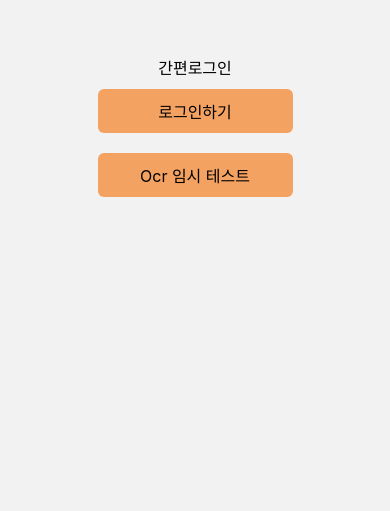
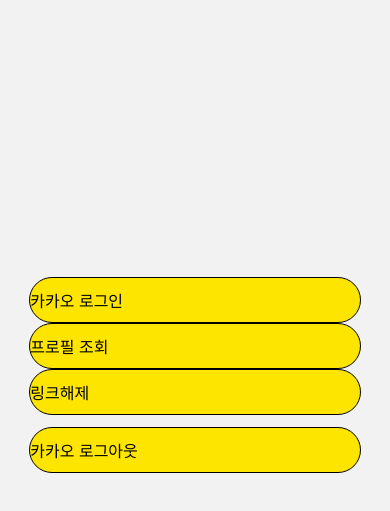
Before and after one commit to speeditDev/speedit, a React Native app in the folder speeditApp/: screen /KakaoLoginSample in a window 390 px wide. Shown: the part 291-802 px from the top of the page. Built offline with nearby package versions, Linux system fonts and the light colour scheme.

Commit message:
카카오 로그인(애플) 추가

```diff
--- a/speeditApp/package.json
+++ b/speeditApp/package.json
@@ -10,6 +10,7 @@
     "lint": "eslint . --ext .js,.jsx,.ts,.tsx"
   },
   "dependencies": {
+    "@react-native-seoul/kakao-login": "^3.4.3",
     "@react-navigation/bottom-tabs": "^6.0.9",
     "@react-navigation/native": "^6.0.6",
     "@react-navigation/native-stack": "^6.2.5",
--- a/speeditApp/src/navigation/RootStackNavigator.tsx
+++ b/speeditApp/src/navigation/RootStackNavigator.tsx
@@ -5,6 +5,7 @@
 import SignUpScreen from '../screens/singUp/SignUpScreen';
 import BottomGnbStackNavigator from './BottomGnbStackNavigator';
 import OcrSampleStackNavigator from '../temp/ocr/OcrSampleStackNavigator';
+import KakaoLoginSample from '../temp/kakao/KakaoLogin';
 
 // root 스택에서 갈 수 있는 화면들
 // - 스플래쉬 // todo : 각 네이티브에서 할지, RN 영역에서 할지
@@ -24,6 +25,9 @@
 
   // ocr 테스트 임시
   OcrSampleStackScreen: undefined;
+
+  // kakao 로그인 테스트 임시
+  KakaoLoginSample: undefined;
 };
 
 const RootStack = createNativeStackNavigator<RootStackParam>();
@@ -36,7 +40,7 @@
 
 const RootStackNavigator = () => (
   <RootStack.Navigator
-    initialRouteName={'SnsLoginScreen'}
+    initialRouteName={'KakaoLoginSample'}
     screenOptions={{presentation: 'card', headerShown: false, animation: 'slide_from_right'}}>
     <RootStack.Screen name={'SnsLoginScreen'} component={SnsLoginScreen} />
     <RootStack.Screen name={'SignUpScreen'} component={SignUpScreen} />
@@ -44,6 +48,9 @@
 
     {/* 임시화면, todo: remove */}
     <RootStack.Screen name={'OcrSampleStackScreen'} component={OcrSampleStackNavigator} />
+
+    {/*임시화면*/}
+    <RootStack.Screen name={'KakaoLoginSample'} component={KakaoLoginSample} />
   </RootStack.Navigator>
 );
 
--- /dev/null
+++ b/speeditApp/src/temp/kakao/KakaoLogin.tsx
@@ -0,0 +1,109 @@
+import {
+  KakaoOAuthToken,
+  KakaoProfile,
+  getProfile as getKakaoProfile,
+  login,
+  logout,
+  unlink,
+} from '@react-native-seoul/kakao-login';
+import React, {useState} from 'react';
+import {View, Text, TouchableOpacity} from 'react-native';
+import styled from 'styled-components/native';
+
+const ButtonWrapper = styled.View`
+  position: absolute;
+  flex-direction: column;
+  bottom: 40px;
+  width: 85%;
+  align-self: center;
+`;
+
+const KakaoLoginSample = () => {
+  const [result, setResult] = useState<string>('');
+
+  const signInWithKakao = async () => {
+    console.log('11');
+    const token = await login();
+    console.log(JSON.stringify(token));
+    console.log('22');
+    // setResult(JSON.stringify(token));
+  };
+
+  const signOutWithKakao = async (): Promise<void> => {
+    const message = await logout();
+
+    setResult(message);
+  };
+
+  const getProfile = async (): Promise<void> => {
+    // @ts-ignore
+    // const profile: KakaoProfile = await getKakaoProfile();
+
+    const profile = await getKakaoProfile();
+
+    setResult(JSON.stringify(profile));
+  };
+
+  const unlinkKakao = async (): Promise<void> => {
+    const message = await unlink();
+
+    setResult(message);
+  };
+
+  return (
+    <View style={{flex: 1, alignContent: 'center', justifyContent: 'center'}}>
+      <Text>{result}</Text>
+      <ButtonWrapper>
+        <TouchableOpacity
+          testID="btn-login"
+          style={{
+            backgroundColor: '#FEE500',
+            borderRadius: 40,
+            borderWidth: 1,
+            paddingVertical: 10,
+          }}
+          onPress={() => signInWithKakao()}>
+          <Text style={{color: 'black', fontSize: 16}}>{`카카오 로그인`}</Text>
+        </TouchableOpacity>
+
+        <TouchableOpacity
+          testID="btn-login"
+          style={{
+            backgroundColor: '#FEE500',
+            borderRadius: 40,
+            borderWidth: 1,
+            paddingVertical: 10,
+          }}
+          onPress={() => getProfile()}>
+          <Text style={{color: 'black', fontSize: 16}}>{`프로필 조회`}</Text>
+        </TouchableOpacity>
+        <TouchableOpacity
+          testID="btn-login"
+          style={{
+            backgroundColor: '#FEE500',
+            borderRadius: 40,
+            borderWidth: 1,
+            paddingVertical: 10,
+          }}
+          onPress={() => unlinkKakao()}>
+          <Text style={{color: 'black', fontSize: 16}}>{`링크해제`}</Text>
+        </TouchableOpacity>
+        <View style={{marginTop: 12}} />
+        <TouchableOpacity
+          testID="btn-login"
+          style={{
+            backgroundColor: '#FEE500',
+            borderRadius: 40,
+            borderWidth: 1,
+            paddingVertical: 10,
+          }}
+          onPress={() => signOutWithKakao()}>
+          <Text style={{color: 'black', fontSize: 16}}>{`카카오 로그아웃`}</Text>
+        </TouchableOpacity>
+        <View style={{marginTop: 40}} />
+      </ButtonWrapper>
+    </View>
+  );
+};
+
+export default KakaoLoginSample;
```
Also changed, not shown: 8 other files (tests, documents, lock files or other folders).
